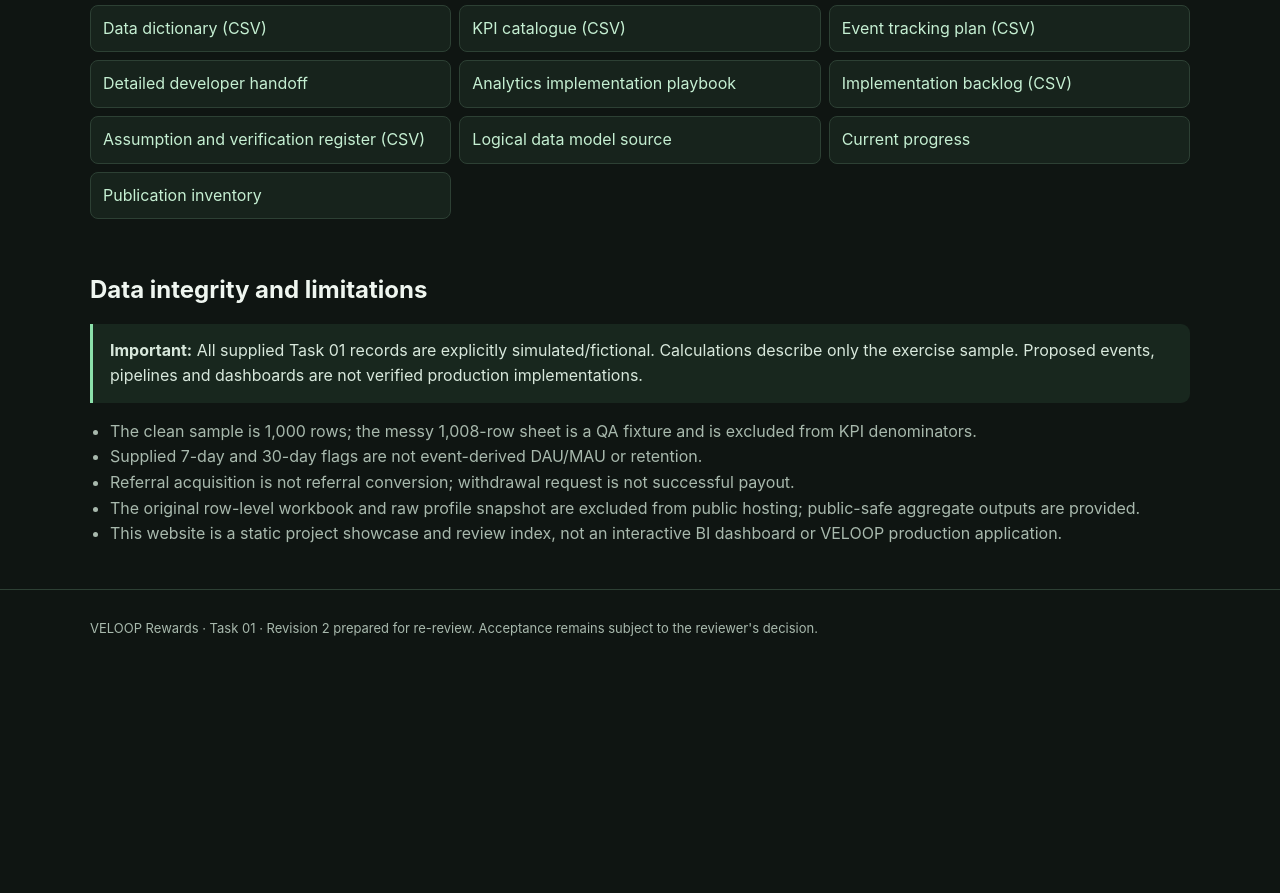
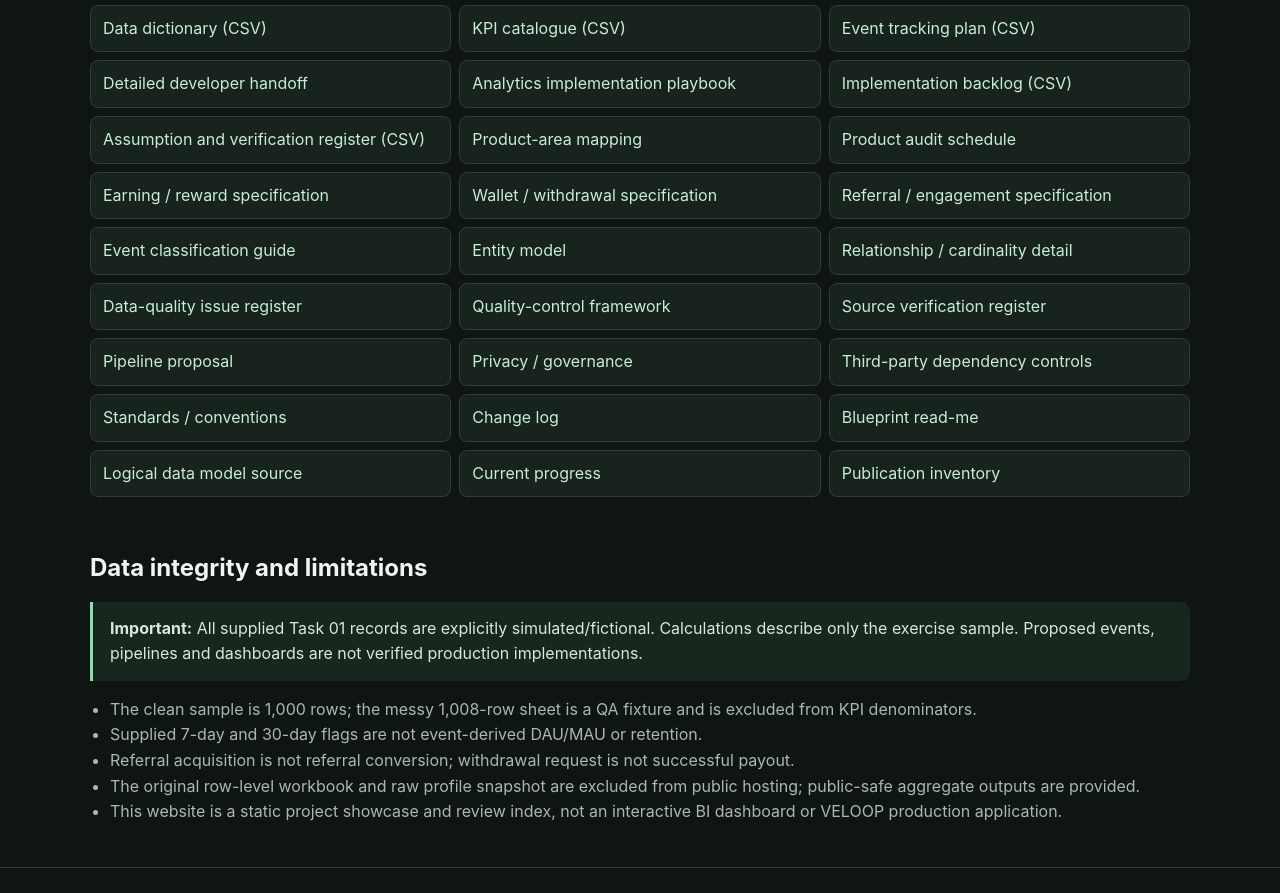
Before and after one commit to stupid-boy-dot/VELOOP-Rewards-Data-Analytics, a plain HTML site: page index.html in a window 1280 px wide. Shown: the part 1444-2337 px from the top of the page. Before the commit the page ends 2131 px from the top, so only its background shows below. Drawn offline with Linux system fonts and the light colour scheme.

Commit message:
Expose all published analytical schedules in the live reviewer showcase

```diff
--- a/index.html
+++ b/index.html
@@ -48,6 +48,23 @@ section{padding:26px 0}h2{font-size:24px;margin:0 0 14px}h3{font-size:16px;margi
 <a href="docs/ANALYTICS_IMPLEMENTATION_PLAYBOOK.md">Analytics implementation playbook</a>
 <a href="deliverables/implementation-backlog.csv">Implementation backlog (CSV)</a>
 <a href="deliverables/assumption-register.csv">Assumption and verification register (CSV)</a>
+<a href="deliverables/product-area-mapping.csv">Product-area mapping</a>
+<a href="deliverables/product-data-audit.csv">Product audit schedule</a>
+<a href="deliverables/earning-reward-spec.csv">Earning / reward specification</a>
+<a href="deliverables/wallet-withdrawal-spec.csv">Wallet / withdrawal specification</a>
+<a href="deliverables/referral-engagement-spec.csv">Referral / engagement specification</a>
+<a href="deliverables/event-classification-guide.csv">Event classification guide</a>
+<a href="deliverables/entity-model.csv">Entity model</a>
+<a href="deliverables/relationship-cardinality.csv">Relationship / cardinality detail</a>
+<a href="deliverables/data-quality-issue-register.csv">Data-quality issue register</a>
+<a href="deliverables/quality-control-framework.csv">Quality-control framework</a>
+<a href="deliverables/source-verification-register.csv">Source verification register</a>
+<a href="deliverables/pipeline-proposal.csv">Pipeline proposal</a>
+<a href="deliverables/privacy-governance.csv">Privacy / governance</a>
+<a href="deliverables/third-party-dependency-controls.csv">Third-party dependency controls</a>
+<a href="deliverables/standards---conventions.csv">Standards / conventions</a>
+<a href="deliverables/change-log.csv">Change log</a>
+<a href="deliverables/read-me.csv">Blueprint read-me</a>
 <a href="diagrams/LOGICAL_MODEL.mmd">Logical data model source</a>
 <a href="docs/CURRENT_PROGRESS.md">Current progress</a>
 <a href="docs/PUBLICATION_INVENTORY.md">Publication inventory</a>
```
